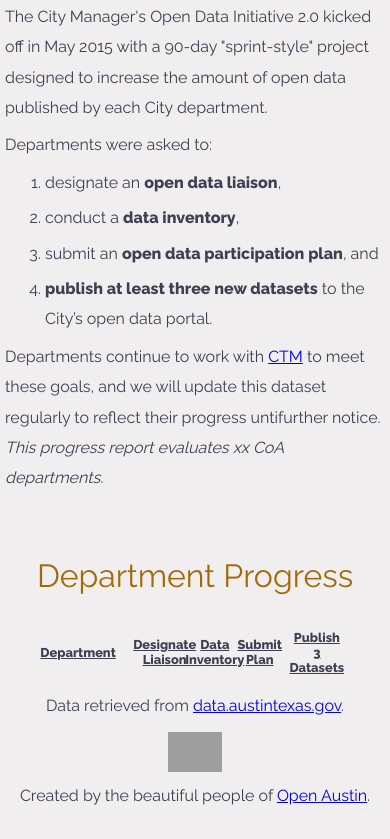
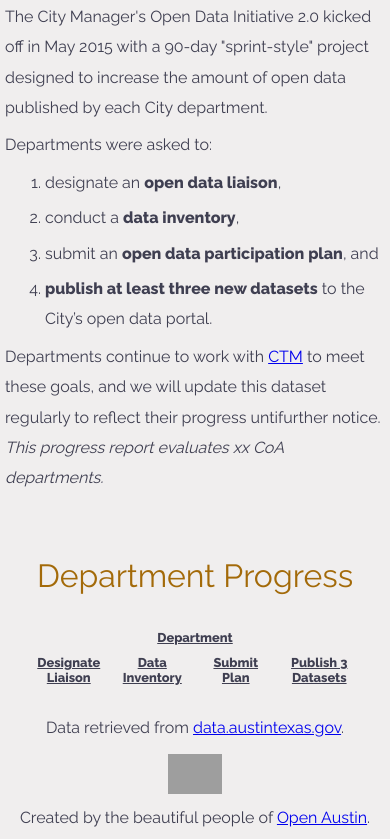
Before and after one commit to open-austin/open-data-progress-report, a plain HTML site: page index.html in a window 390 px wide. Shown: the part 261-1100 px from the top of the page. Drawn offline with nearby package versions, Linux system fonts and the light colour scheme; no server answers; grey boxes are pictures that could not be loaded.

Commit message:
Issue#19 Responsive Design

```diff
--- a/css/main.css
+++ b/css/main.css
@@ -1,9 +1,13 @@
 html {
-  box-sizing: border-box;
+    box-sizing: border-box;
 }
-*, *:before, *:after {
-  box-sizing: inherit;
+
+*,
+*:before,
+*:after {
+    box-sizing: inherit;
 }
+
 body {
     margin: 0;
     padding: 0 5px 30px;
@@ -12,7 +16,9 @@ body {
     background: #f0eeee;
 }
 
-h1, h2, h3 {
+h1,
+h2,
+h3 {
     color: #a36a09;
     font-weight: normal;
     text-align: center;
@@ -26,7 +32,8 @@ p {
     margin: 7px 0;
 }
 
-ol, li {
+ol,
+li {
     margin: 5px 0;
 }
 
@@ -34,7 +41,7 @@ ol, li {
     font-size: 1em;
     line-height: 1.9em;
     background: gray;
-    display: block;;
+    display: block;
     margin: 0;
     padding: 30px 0;
     background: #f0eeee;
@@ -91,6 +98,7 @@ ol, li {
 .symbols-icon {
     height: 60px;
 }
+
 .symbols-icon svg path {
     fill: #fff;
 }
@@ -160,21 +168,17 @@ ol, li {
     justify-content: center;
     flex-wrap: wrap;
     flex-direction: column;
+    padding: 5px;
 }
 
 .score-row {
     display: flex;
+    flex-wrap: wrap;
     height: 100px;
     text-align: center;
     height: auto !important;
     border: 2px solid transparent;
 }
-
-.score-row:hover {
-    border: 2px solid #77787C;
-}
-
-
 
 .item {
     width: 100%;
@@ -183,6 +187,7 @@ ol, li {
 .score {
     padding: 5px;
     margin-right: 2px;
+    margin-bottom:  2px;
     border-width: 0;
     border-style: solid;
     border-radius: 5px;
@@ -193,6 +198,7 @@ ol, li {
     justify-content: center;
     flex-wrap: wrap;
     flex-direction: column;
+    flex: 1 1 0px;
 }
 
 .score-title {
@@ -233,6 +239,7 @@ ol, li {
 .metric-icon {
     height: 30px;
 }
+
 .metric-icon path {
     fill: rgba(0, 0, 0, 0.5);
 }
@@ -241,19 +248,36 @@ ol, li {
     text-align: center;
 }
 
-@media only screen and (max-width : 867px) {
+/*------------------------------*/
+/* Media Queries - Responsive Layout */
+/*------------------------------*/
+
+/* Large desktop */
+
+@media (min-width: 1200px) {}
+
+/* Portrait tablet to landscape and desktop */
+
+@media (min-width: 768px) and (max-width: 979px) {}
+
+/* Landscape phone to portrait tablet */
+@media only screen and (max-width: 867px) {
     .container {
         padding: 0;
     }
+
     .first-column {
         width: 40%;
     }
+
     .score {
         width: 15%;
     }
 }
 
-@media only screen and (max-width : 525px) {
+@media (max-width: 767px) {}
+
+@media only screen and (max-width: 525px) {
     .grid-header {
         font-weight: bold;
         font-size: .8em;
@@ -261,3 +285,18 @@ ol, li {
         text-decoration: underline;
     }
 }
+
+/* Landscape phones and down */
+
+@media (max-width: 480px) {
+    .first-column-score {
+        width: 100%;
+    }
+    .first-column-score img {
+        order: -1;
+    }
+
+    .score-row {
+        margin-bottom: 10px;
+    }
+}
```
